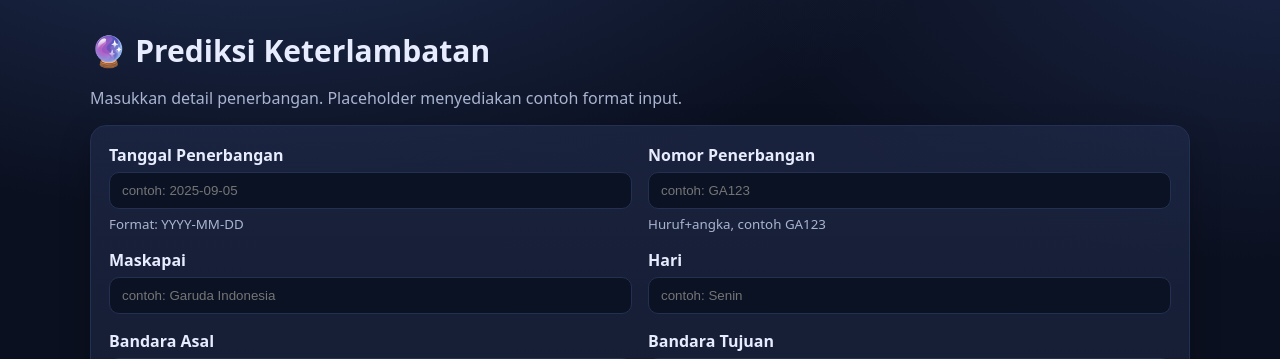
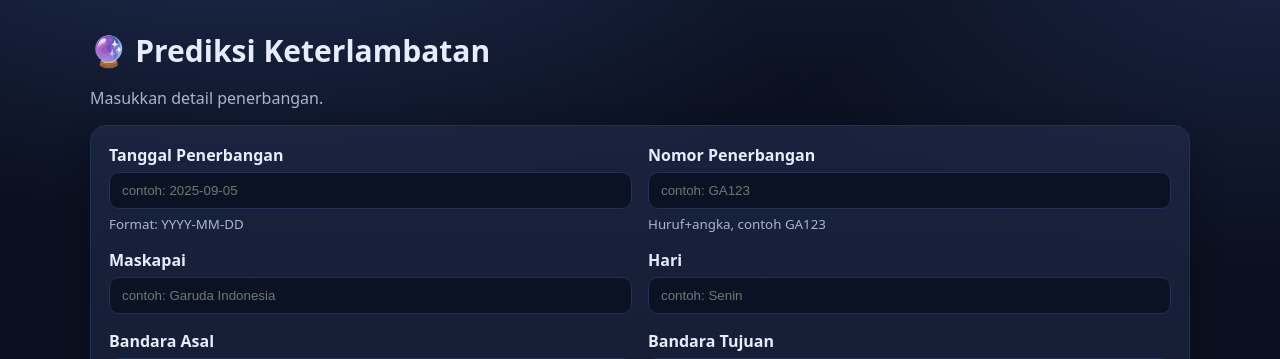
Before and after one commit to rizkify38/PdPenerbangan, a Flask app: page /prediksi in a window 1280 px wide. Shown: the part 65-424 px from the top of the page. Run offline with Flask 3, Linux system fonts and the light colour scheme; parts of the project's set-up code (start-up, migrations or seed data) failed here and were passed over.

Commit message:
Update prediksi.html

```diff
--- a/templates/prediksi.html
+++ b/templates/prediksi.html
@@ -2,7 +2,7 @@
 {% block title %}Prediksi Delay{% endblock %}
 {% block content %}
   <h1>🔮 Prediksi Keterlambatan</h1>
-  <p class="muted">Masukkan detail penerbangan. Placeholder menyediakan contoh format input.</p>
+  <p class="muted">Masukkan detail penerbangan.</p>
 
   <form class="card form" method="POST">
     <div class="grid grid-2">
```
